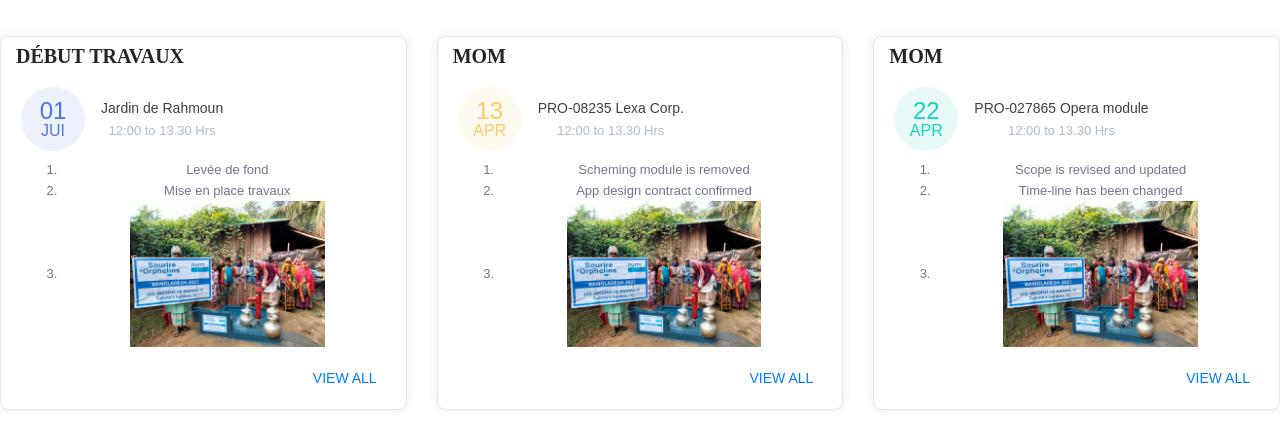
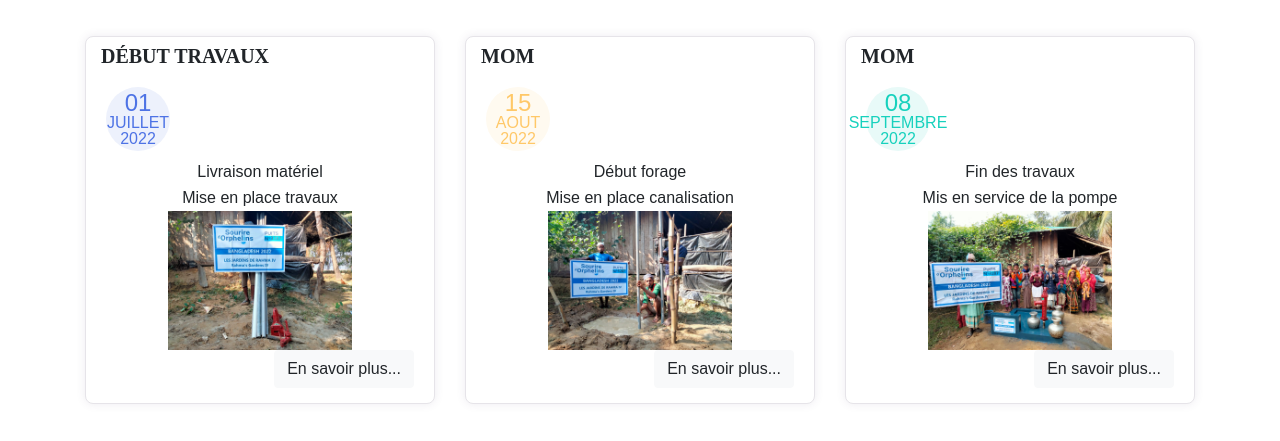
Before and after one commit to vdmjm2000/Eval_CSS, a plain HTML site: page evenement.html in a window 1280 px wide. Shown: the part 161-602 px from the top of the page. Drawn offline with nearby package versions, Linux system fonts and the light colour scheme; files that its build step writes are made by us from their sources.

Commit message:
finalisation page evenement.html

```diff
--- a/evenement.html
+++ b/evenement.html
@@ -37,13 +37,6 @@
             <a href="#">Evenements</a>
           </li>
           <li class="menu-item">
-            <a href="#">Page 2</a>
-
-          </li>
-          <li class="menu-item">
-            <a href="#">Page 3</a>
-          </li>
-          <li class="menu-item">
             <a href="#">Contact</a>
           </li>
         </ul>
@@ -51,7 +44,7 @@
   </div>
   </main>
 
-  <div class="container1">
+  <div class="container">
     <div class="row">
       <div class="col-lg-4">
         <div class="card-evenement card-margin">
@@ -63,27 +56,26 @@
               <div class="widget-49-title-wrapper">
                 <div class="widget-49-date-primary">
                   <span class="widget-49-date-day">01</span>
-                  <span class="widget-49-date-month">Jui</span>
+                  <span class="widget-49-date-month">Juillet 2022</span>
                 </div>
                 <div class="widget-49-meeting-info">
-                  <span class="widget-49-pro-title">Jardin de Rahmoun</span>
-                  <span class="widget-49-meeting-time">12:00 to 13.30 Hrs</span>
                 </div>
               </div>
-              <ol class="widget-49-meeting-points">
-                <li class="widget-49-meeting-item"><span>Levée de fond</span></li>
-                <li class="widget-49-meeting-item"><span>Mise en place travaux</span></li>
-                <li class="widget-49-meeting-item">
+              <div class="widget-49-meeting-points"></div>
+                <div class="widget-49-meeting-item"><span>Livraison matériel</span></div>
+                <div class="widget-49-meeting-item"><span>Mise en place travaux</span></div>
+                <div class="widget-49-meeting-item"></div>
                   <span>
-                    <a target="_blank" href="./Media/Image/association1.jpeg">
-                      <img id="tumbnail" src="./Media/Image/association1.jpeg">
+                    <a target="_blank" href="./Media/Image/association5.jpeg">
+                      <img id="tumbnail" src="./Media/Image/association5.jpeg">
                     </a>
                   </span>
                 </li>
               </ol>
               <div class="widget-49-meeting-action">
-                <a href="#" class="btn btn-sm btn-flash-border-primary">View All</a>
-              </div>
+                <button type="button" class="btn btn-light" data-toggle="modal" data-target="#exampleModal">
+                  En savoir plus...
+                </button>              </div>
             </div>
           </div>
         </div>
@@ -97,26 +89,26 @@
             <div class="widget-49">
               <div class="widget-49-title-wrapper">
                 <div class="widget-49-date-warning">
-                  <span class="widget-49-date-day">13</span>
-                  <span class="widget-49-date-month">apr</span>
+                  <span class="widget-49-date-day">15</span>
+                  <span class="widget-49-date-month">Aout 2022</span>
                 </div>
                 <div class="widget-49-meeting-info">
-                  <span class="widget-49-pro-title">PRO-08235 Lexa Corp.</span>
-                  <span class="widget-49-meeting-time">12:00 to 13.30 Hrs</span>
                 </div>
               </div>
-              <ol class="widget-49-meeting-points">
-                <li class="widget-49-meeting-item"><span>Scheming module is removed</span></li>
-                <li class="widget-49-meeting-item"><span>App design contract confirmed</span></li>
-                <li class="widget-49-meeting-item">
+              <div class="widget-49-meeting-points"></div>
+                <div class="widget-49-meeting-item"><span>Début forage</span></div>
+                <div class="widget-49-meeting-item"><span>Mise en place canalisation</span></div>
+                <div class="widget-49-meeting-item"></div>
                   <span>
-                    <a target="_blank" href="./Media/Image/association1.jpeg">
-                      <img id="tumbnail" src="./Media/Image/association1.jpeg">
+                    <a target="_blank" href="./Media/Image/association4.jpeg">
+                      <img id="tumbnail" src="./Media/Image/association4.jpeg">
                     </a>
                   </span>
               </ol>
               <div class="widget-49-meeting-action">
-                <a href="#" class="btn btn-sm btn-flash-border-warning">View All</a>
+                <button type="button" class="btn btn-light" data-toggle="modal" data-target="#exampleModal1">
+                  En savoir plus...
+                </button>
               </div>
             </div>
           </div>
@@ -131,26 +123,26 @@
             <div class="widget-49">
               <div class="widget-49-title-wrapper">
                 <div class="widget-49-date-success">
-                  <span class="widget-49-date-day">22</span>
-                  <span class="widget-49-date-month">apr</span>
+                  <span class="widget-49-date-day">08</span>
+                  <span class="widget-49-date-month">Septembre 2022</span>
                 </div>
                 <div class="widget-49-meeting-info">
-                  <span class="widget-49-pro-title">PRO-027865 Opera module</span>
-                  <span class="widget-49-meeting-time">12:00 to 13.30 Hrs</span>
                 </div>
               </div>
-              <ol class="widget-49-meeting-points">
-                <li class="widget-49-meeting-item"><span>Scope is revised and updated</span></li>
-                <li class="widget-49-meeting-item"><span>Time-line has been changed</span></li>
-                <li class="widget-49-meeting-item">
+              <div class="widget-49-meeting-points"></div>
+                <div class="widget-49-meeting-item"><span>Fin des travaux</span></div>
+                <div class="widget-49-meeting-item"><span>Mis en service de la pompe</span></div>
+                <div class="widget-49-meeting-item"></div>
                   <span>
-                    <a target="_blank" href="./Media/Image/association1.jpeg">
-                      <img id="tumbnail" src="./Media/Image/association1.jpeg">
+                    <a target="_blank" href="./Media/Image/association2.jpeg">
+                      <img id="tumbnail" src="./Media/Image/association2.jpeg">
                     </a>
                   </span>
               </ol>
               <div class="widget-49-meeting-action">
-                <a href="#" class="btn btn-sm btn-flash-border-success">View All</a>
+                <button type="button" class="btn btn-light" data-toggle="modal" data-target="#exampleModal2">
+                  En savoir plus...
+                </button>
               </div>
             </div>
           </div>
@@ -176,6 +168,71 @@
   </div>
   <script src="https://cdnjs.cloudflare.com/ajax/libs/jquery/3.2.1/jquery.min.js"></script>
   <script src="https://cdnjs.cloudflare.com/ajax/libs/twitter-bootstrap/4.1.3/js/bootstrap.bundle.min.js"></script>
+
+
+<!--Popup des cards-->
+
+  <div class="modal fade" id="exampleModal" tabindex="-1" role="dialog" aria-labelledby="exampleModalLabel" aria-hidden="true">
+    <div class="modal-dialog" role="document">
+      <div class="modal-content">
+        <div class="modal-header">
+          <h5 class="modal-title" id="exampleModalLabel">Livraison matériel</h5>
+          <button type="button" class="close" data-dismiss="modal" aria-label="Close">
+            <span aria-hidden="true">&times;</span>
+          </button>
+        </div>
+        <div class="modal-body">
+          Lorem ipsum dolor sit amet, consectetur adipisicing elit. Aliquam voluptatibus autem consectetur voluptate facere at, omnis ab optio placeat officiis! Animi modi harum enim quia veniam consectetur unde autem inventore. Lorem ipsum dolor sit amet, consectetur adipisicing elit. Aliquam voluptatibus autem consectetur voluptate facere at, omnis ab optio placeat officiis! Animi modi harum enim quia veniam consectetur unde
+        </div>
+        <div class="modal-footer">
+          <button type="button" class="btn btn-secondary" data-dismiss="modal">Close</button>
+        </div>
+      </div>
+    </div>
+  </div>
+
+  <div class="modal fade" id="exampleModal1" tabindex="-1" role="dialog" aria-labelledby="exampleModalLabel" aria-hidden="true">
+    <div class="modal-dialog" role="document">
+      <div class="modal-content">
+        <div class="modal-header">
+          <h5 class="modal-title" id="exampleModalLabel">Début forage</h5>
+          <button type="button" class="close" data-dismiss="modal" aria-label="Close">
+            <span aria-hidden="true">&times;</span>
+          </button>
+        </div>
+        <div class="modal-body">
+          Lorem ipsum dolor sit amet, consectetur adipisicing elit. Aliquam voluptatibus autem consectetur voluptate facere at, omnis ab optio placeat officiis! Animi modi harum enim quia veniam consectetur unde autem inventore. Lorem ipsum dolor sit amet, consectetur adipisicing elit. Aliquam voluptatibus autem consectetur voluptate facere at, omnis ab optio placeat officiis! Animi modi harum enim quia veniam consectetur unde
+        </div>
+        <div class="modal-footer">
+          <button type="button" class="btn btn-secondary" data-dismiss="modal">Close</button>
+        </div>
+      </div>
+    </div>
+  </div>
+
+  <div class="modal fade" id="exampleModal2" tabindex="-1" role="dialog" aria-labelledby="exampleModalLabel" aria-hidden="true">
+    <div class="modal-dialog" role="document">
+      <div class="modal-content">
+        <div class="modal-header">
+          <h5 class="modal-title" id="exampleModalLabel">Fin des travaux</h5>
+          <button type="button" class="close" data-dismiss="modal" aria-label="Close">
+            <span aria-hidden="true">&times;</span>
+          </button>
+        </div>
+        <div class="modal-body">
+          Lorem ipsum dolor sit amet, consectetur adipisicing elit. Aliquam voluptatibus autem consectetur voluptate facere at, omnis ab optio placeat officiis! Animi modi harum enim quia veniam consectetur unde autem inventore. Lorem ipsum dolor sit amet, consectetur adipisicing elit. Aliquam voluptatibus autem consectetur voluptate facere at, omnis ab optio placeat officiis! Animi modi harum enim quia veniam consectetur unde
+        </div>
+        <div class="modal-footer">
+          <button type="button" class="btn btn-secondary" data-dismiss="modal">Close</button>
+        </div>
+      </div>
+    </div>
+  </div>
+<!-- Fin Popup -->
+
+
+
+
 </body>
 
 </html>
--- a/style.css
+++ b/style.css
@@ -25,15 +25,15 @@ body {
 
 }
 
+h3 {
+
+ font-size: 1.3rem;
+}
 
 p {
 text-align: justify;
 }
 
-.container1 {
-
-  margin-left: 0%;
-}
 
 .site-evenement1 img {
 
```
Also changed, not shown: index.html (+11 -19 lines).
